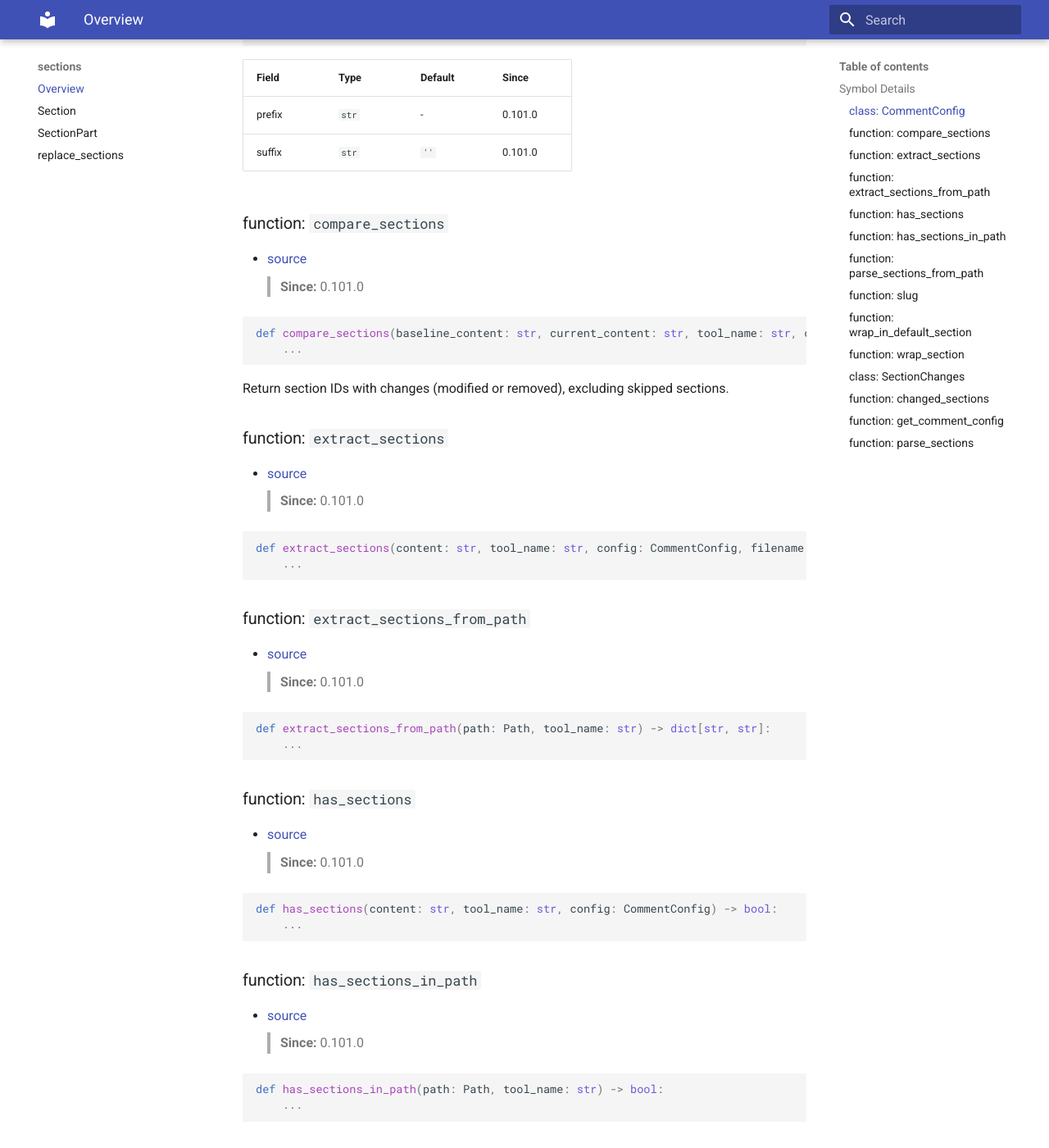
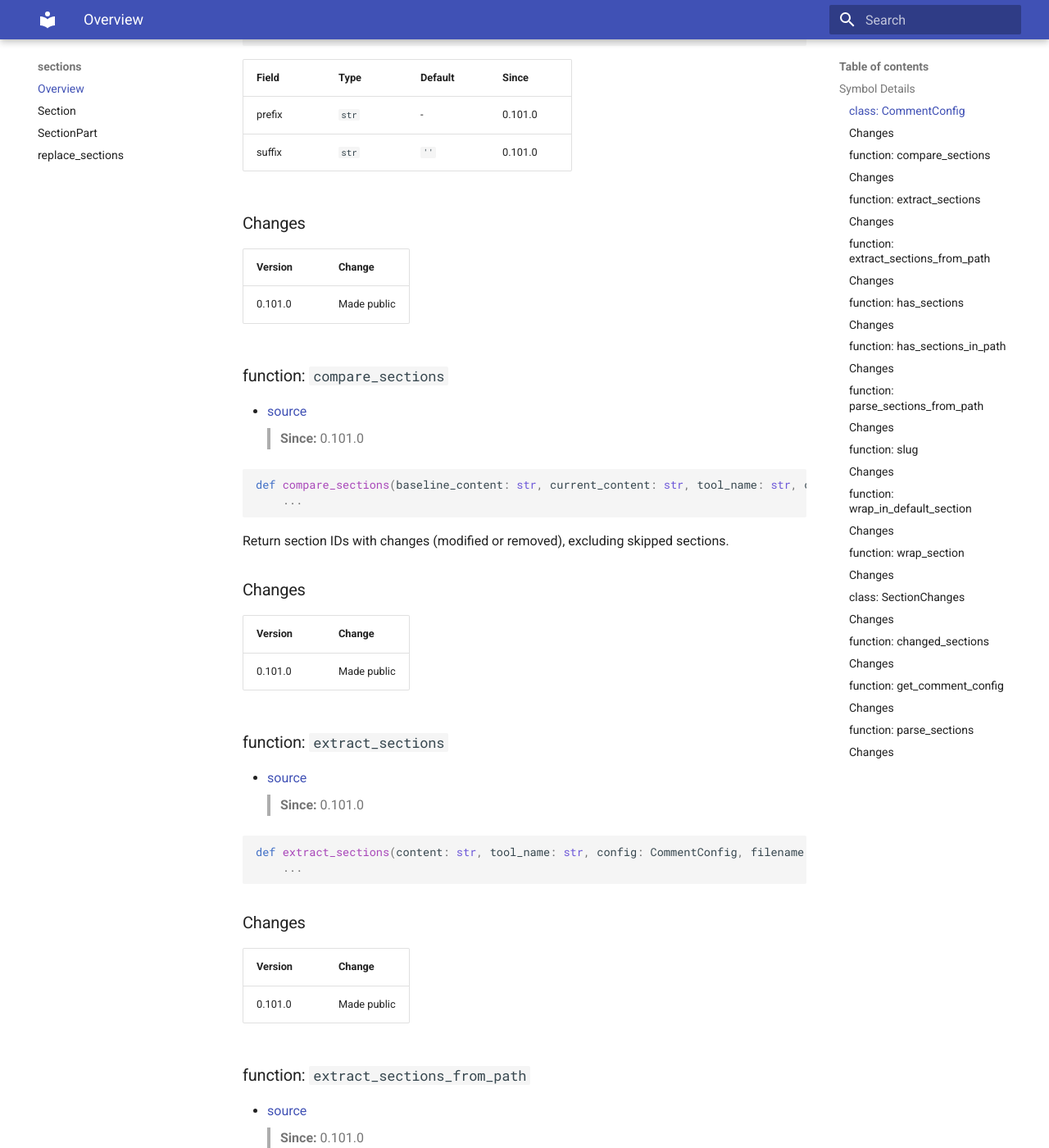
Before and after one commit to EspenAlbert/zero-3rdparty, an MkDocs documentation site: the page built from docs/sections/index.md, in a window 1280 px wide and 1400 px high, scrolled down 1049 px. Shown: the whole window at 82% size. Built offline with MkDocs 1.6.1 and Material for MkDocs 9.7.7, drawn with Linux system fonts in a browser that asks for light colours; some of the changed text lies outside the part shown.

Commit message:
chore: regen tables

````diff
--- a/docs/sections/index.md
+++ b/docs/sections/index.md
@@ -41,6 +41,12 @@ class CommentConfig:
 |---|---|---|---|
 | prefix | `str` | - | 0.101.0 |
 | suffix | `str` | `''` | 0.101.0 |
+
+### Changes
+
+| Version | Change |
+|---------|--------|
+| 0.101.0 | Made public |
 <!-- === OK_EDIT: pkg-ext commentconfig_def === -->
 <!-- === DO_NOT_EDIT: pkg-ext compare_sections_def === -->
 <a id="compare_sections_def"></a>
@@ -55,6 +61,12 @@ def compare_sections(baseline_content: str, current_content: str, tool_name: str
 ```
 
 Return section IDs with changes (modified or removed), excluding skipped sections.
+
+### Changes
+
+| Version | Change |
+|---------|--------|
+| 0.101.0 | Made public |
 <!-- === OK_EDIT: pkg-ext compare_sections_def === -->
 <!-- === DO_NOT_EDIT: pkg-ext extract_sections_def === -->
 <a id="extract_sections_def"></a>
@@ -67,6 +79,12 @@ Return section IDs with changes (modified or removed), excluding skipped section
 def extract_sections(content: str, tool_name: str, config: CommentConfig, filename: str = '') -> dict[str, str]:
     ...
 ```
+
+### Changes
+
+| Version | Change |
+|---------|--------|
+| 0.101.0 | Made public |
 <!-- === OK_EDIT: pkg-ext extract_sections_def === -->
 <!-- === DO_NOT_EDIT: pkg-ext extract_sections_from_path_def === -->
 <a id="extract_sections_from_path_def"></a>
@@ -79,6 +97,12 @@ def extract_sections(content: str, tool_name: str, config: CommentConfig, filena
 def extract_sections_from_path(path: Path, tool_name: str) -> dict[str, str]:
     ...
 ```
+
+### Changes
+
+| Version | Change |
+|---------|--------|
+| 0.101.0 | Made public |
 <!-- === OK_EDIT: pkg-ext extract_sections_from_path_def === -->
 <!-- === DO_NOT_EDIT: pkg-ext has_sections_def === -->
 <a id="has_sections_def"></a>
@@ -91,6 +115,12 @@ def extract_sections_from_path(path: Path, tool_name: str) -> dict[str, str]:
 def has_sections(content: str, tool_name: str, config: CommentConfig) -> bool:
     ...
 ```
+
+### Changes
+
+| Version | Change |
+|---------|--------|
+| 0.101.0 | Made public |
 <!-- === OK_EDIT: pkg-ext has_sections_def === -->
 <!-- === DO_NOT_EDIT: pkg-ext has_sections_in_path_def === -->
 <a id="has_sections_in_path_def"></a>
@@ -103,6 +133,12 @@ def has_sections(content: str, tool_name: str, config: CommentConfig) -> bool:
 def has_sections_in_path(path: Path, tool_name: str) -> bool:
     ...
 ```
+
+### Changes
+
+| Version | Change |
+|---------|--------|
+| 0.101.0 | Made public |
 <!-- === OK_EDIT: pkg-ext has_sections_in_path_def === -->
 <!-- === DO_NOT_EDIT: pkg-ext parse_sections_from_path_def === -->
 <a id="parse_sections_from_path_def"></a>
@@ -115,6 +151,12 @@ def has_sections_in_path(path: Path, tool_name: str) -> bool:
 def parse_sections_from_path(path: Path, tool_name: str) -> list[Section]:
     ...
 ```
+
+### Changes
+
+| Version | Change |
+|---------|--------|
+| 0.101.0 | Made public |
 <!-- === OK_EDIT: pkg-ext parse_sections_from_path_def === -->
 <!-- === DO_NOT_EDIT: pkg-ext slug_def === -->
 <a id="slug_def"></a>
@@ -129,6 +171,12 @@ def slug(text: str) -> str:
 ```
 
 Convert text to lowercase slug suitable for section marker IDs.
+
+### Changes
+
+| Version | Change |
+|---------|--------|
+| 0.101.0 | Made public |
 <!-- === OK_EDIT: pkg-ext slug_def === -->
 <!-- === DO_NOT_EDIT: pkg-ext wrap_in_default_section_def === -->
 <a id="wrap_in_default_section_def"></a>
@@ -141,6 +189,12 @@ Convert text to lowercase slug suitable for section marker IDs.
 def wrap_in_default_section(content: str, tool_name: str, config: CommentConfig) -> str:
     ...
 ```
+
+### Changes
+
+| Version | Change |
+|---------|--------|
+| 0.101.0 | Made public |
 <!-- === OK_EDIT: pkg-ext wrap_in_default_section_def === -->
 <!-- === DO_NOT_EDIT: pkg-ext wrap_section_def === -->
 <a id="wrap_section_def"></a>
@@ -153,6 +207,12 @@ def wrap_in_default_section(content: str, tool_name: str, config: CommentConfig)
 def wrap_section(content: str, section_id: str, tool_name: str, config: CommentConfig) -> str:
     ...
 ```
+
+### Changes
+
+| Version | Change |
+|---------|--------|
+| 0.101.0 | Made public |
 <!-- === OK_EDIT: pkg-ext wrap_section_def === -->
 <!-- === DO_NOT_EDIT: pkg-ext sectionchanges_def === -->
 <a id="sectionchanges_def"></a>
@@ -171,6 +231,12 @@ class SectionChanges:
 |---|---|---|---|
 | modified | `list[str]` | - | 0.102.0 |
 | missing | `list[str]` | - | 0.102.0 |
+
+### Changes
+
+| Version | Change |
+|---------|--------|
+| 0.102.0 | Made public |
 <!-- === OK_EDIT: pkg-ext sectionchanges_def === -->
 <!-- === DO_NOT_EDIT: pkg-ext changed_sections_def === -->
 <a id="changed_sections_def"></a>
@@ -185,6 +251,12 @@ def changed_sections(baseline_content: str, current_content: str, tool_name: str
 ```
 
 Return modified and missing sections separately.
+
+### Changes
+
+| Version | Change |
+|---------|--------|
+| 0.102.0 | Made public |
 <!-- === OK_EDIT: pkg-ext changed_sections_def === -->
 <!-- === DO_NOT_EDIT: pkg-ext get_comment_config_def === -->
 <a id="get_comment_config_def"></a>
@@ -197,6 +269,12 @@ Return modified and missing sections separately.
 def get_comment_config(path: Path | str, override: CommentConfig | None = None) -> CommentConfig:
     ...
 ```
+
+### Changes
+
+| Version | Change |
+|---------|--------|
+| 0.101.0 | Made public |
 <!-- === OK_EDIT: pkg-ext get_comment_config_def === -->
 <!-- === DO_NOT_EDIT: pkg-ext parse_sections_def === -->
 <a id="parse_sections_def"></a>
@@ -209,4 +287,10 @@ def get_comment_config(path: Path | str, override: CommentConfig | None = None)
 def parse_sections(content: str, tool_name: str, config: CommentConfig, filename: str = '') -> list[Section]:
     ...
 ```
+
+### Changes
+
+| Version | Change |
+|---------|--------|
+| 0.101.0 | Made public |
 <!-- === OK_EDIT: pkg-ext parse_sections_def === -->
````
